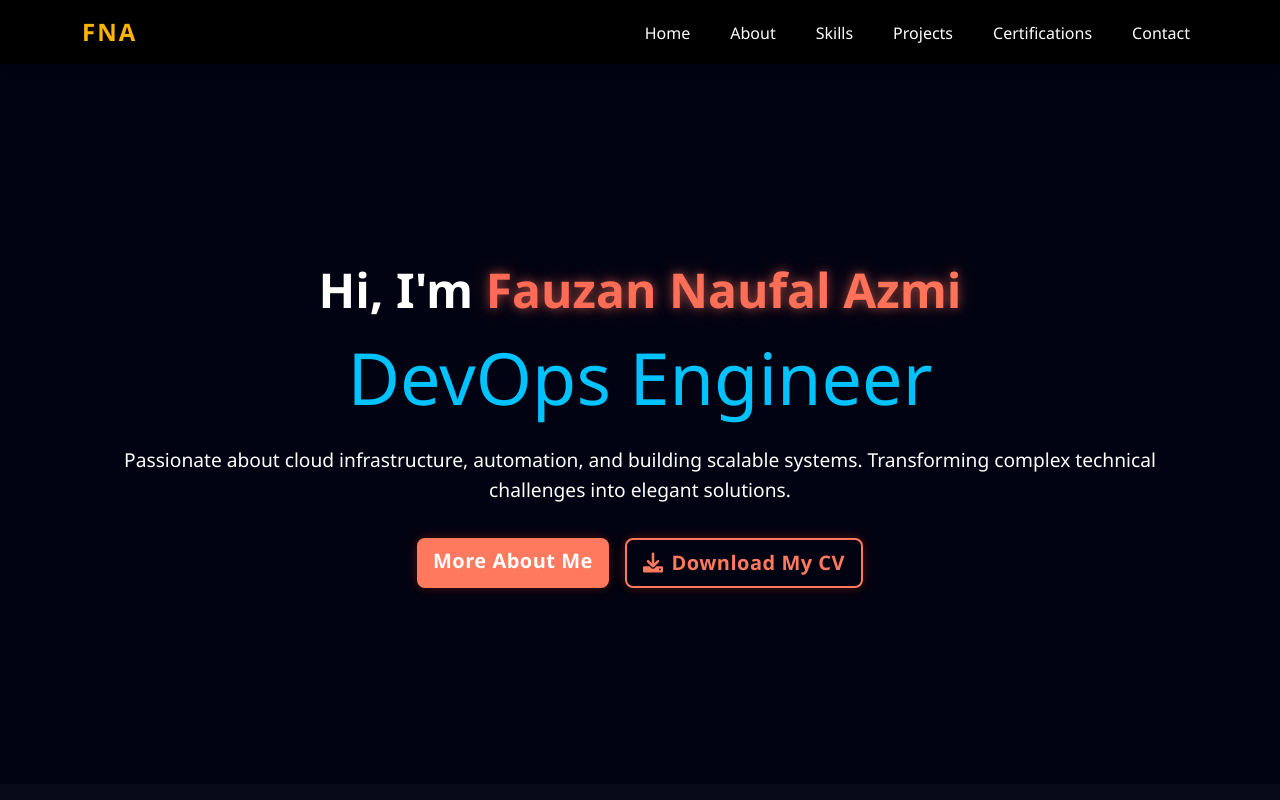
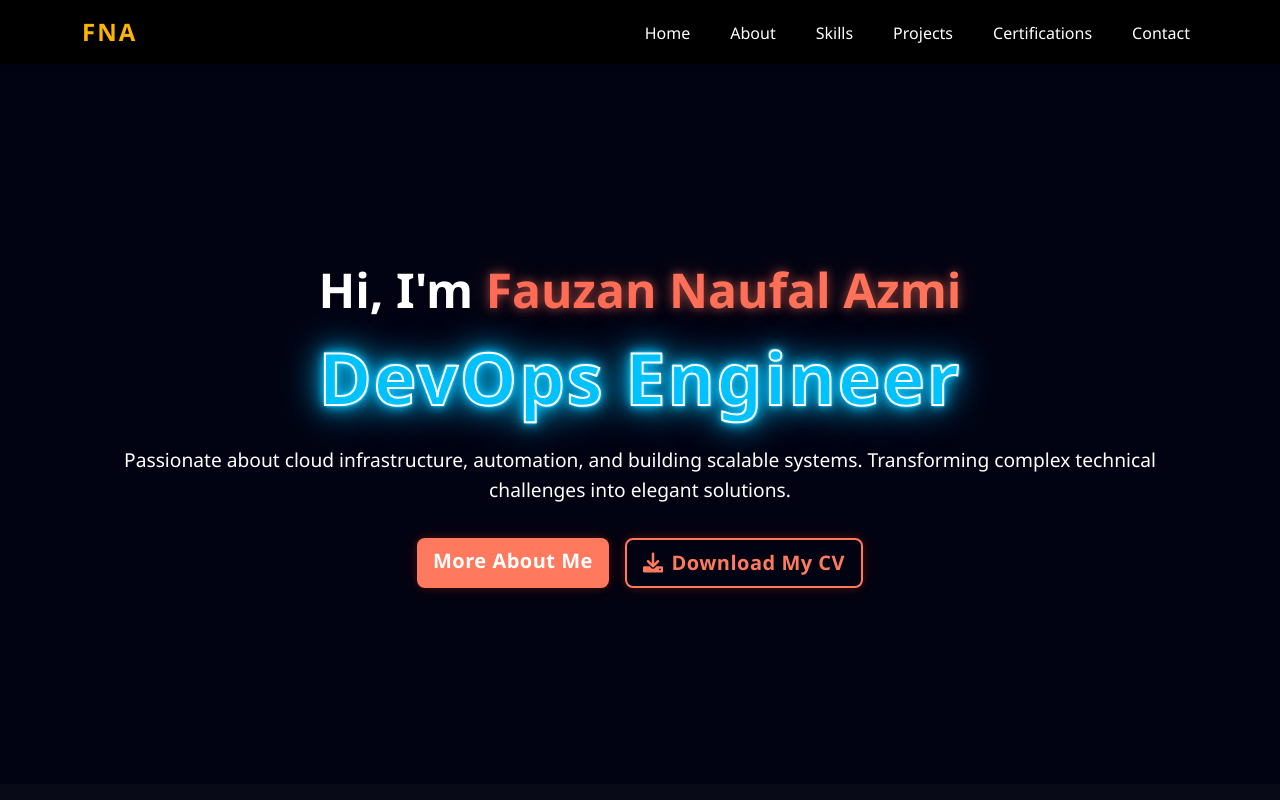
Before and after one commit to Zanfuu/Portofolio-Zanfuu, a plain HTML site: page index.html in a window 1280 px wide. Shown: the top 800 px of the page. Drawn offline with nearby package versions, Linux system fonts and the light colour scheme.

Commit message:
dekorasi sikit home section

```diff
--- a/css/style.css
+++ b/css/style.css
@@ -132,7 +132,7 @@ section {
 }
 
 .cert-card {
-    background: #23235b;
+    background: #23232b;
     padding: 32px 24px 24px 24px;
     border-radius: 10px;
     transition: transform 0.3s, box-shadow 0.3s;
@@ -280,3 +280,24 @@ footer h5::after {
     color: #fff !important;
     opacity: 1 !important;
 }
+
+.home-glow {
+    text-shadow:
+        0 0 8px #00c2ff,
+        0 0 16px #00c2ff,
+        0 0 32px #00c2ff,
+        0 0 48px #00c2ff99,
+        0 0 2px #fff,
+        1px 1px 2px #fff,
+        -1px -1px 2px #fff;
+    color: #00c2ff;
+    font-weight: 800;
+    letter-spacing: 2px;
+}
+
+.home-outline {
+    -webkit-text-stroke: 2px #fff;
+    text-stroke: 2px #fff;
+    color: #00c2ff;
+    font-weight: 900;
+}
--- a/index.html
+++ b/index.html
@@ -36,7 +36,7 @@
     <section id="home" style="background:#020312; min-height: 90vh; display: flex; align-items: center; justify-content: center; text-align: center;">
         <div class="container" style="display: flex; flex-direction: column; align-items: center; justify-content: center;">
             <h1 class="display-4 fw-bold" style="font-size: 3rem; font-weight: 700; color: #fff; margin-bottom: 1rem;">Hi, I'm <span style="background:linear-gradient(90deg,#FF6B57,#FF795E);-webkit-background-clip:text;background-clip:text;-webkit-text-fill-color:transparent;text-shadow: 0 0 10px rgba(255,107,87,0.5), 0 0 20px rgba(255,121,94,0.3);">Fauzan Naufal Azmi</span></h1>
-            <h2 class="mb-4" style="font-size: 4.5rem; color: #00c2ff; margin-bottom: 1.5rem;">DevOps Engineer</h2>
+            <h2 class="mb-4 home-glow" style="font-size: 4.5rem; color: #00c2ff; margin-bottom: 1.5rem;"><span class="home-outline">DevOps Engineer</span></h2>
             <p class="lead" style="color: #fff; font-size: 1.2rem; margin-bottom: 2rem;">Passionate about cloud infrastructure, automation, and building scalable systems. Transforming complex technical challenges into elegant solutions.</p>
             <div class="d-flex justify-content-center gap-3 flex-wrap">
                 <a href="#about" class="btn btn-primary btn-lg" style="background:#FF795E;border:none;">More About Me</a>
@@ -116,7 +116,7 @@
                 </div>
                 <div class="col-6 col-md-3">
                     <div class="skill-card text-center p-4" style="height: 200px;">
-                        <i class="fas fa-language fa-3x mb-3"></i>
+                        <i class="fas fa-globe fa-3x mb-3"></i>
                         <h4>English</h4>
                         <p class="skill-description">Professional working proficiency</p>
                     </div>
```
